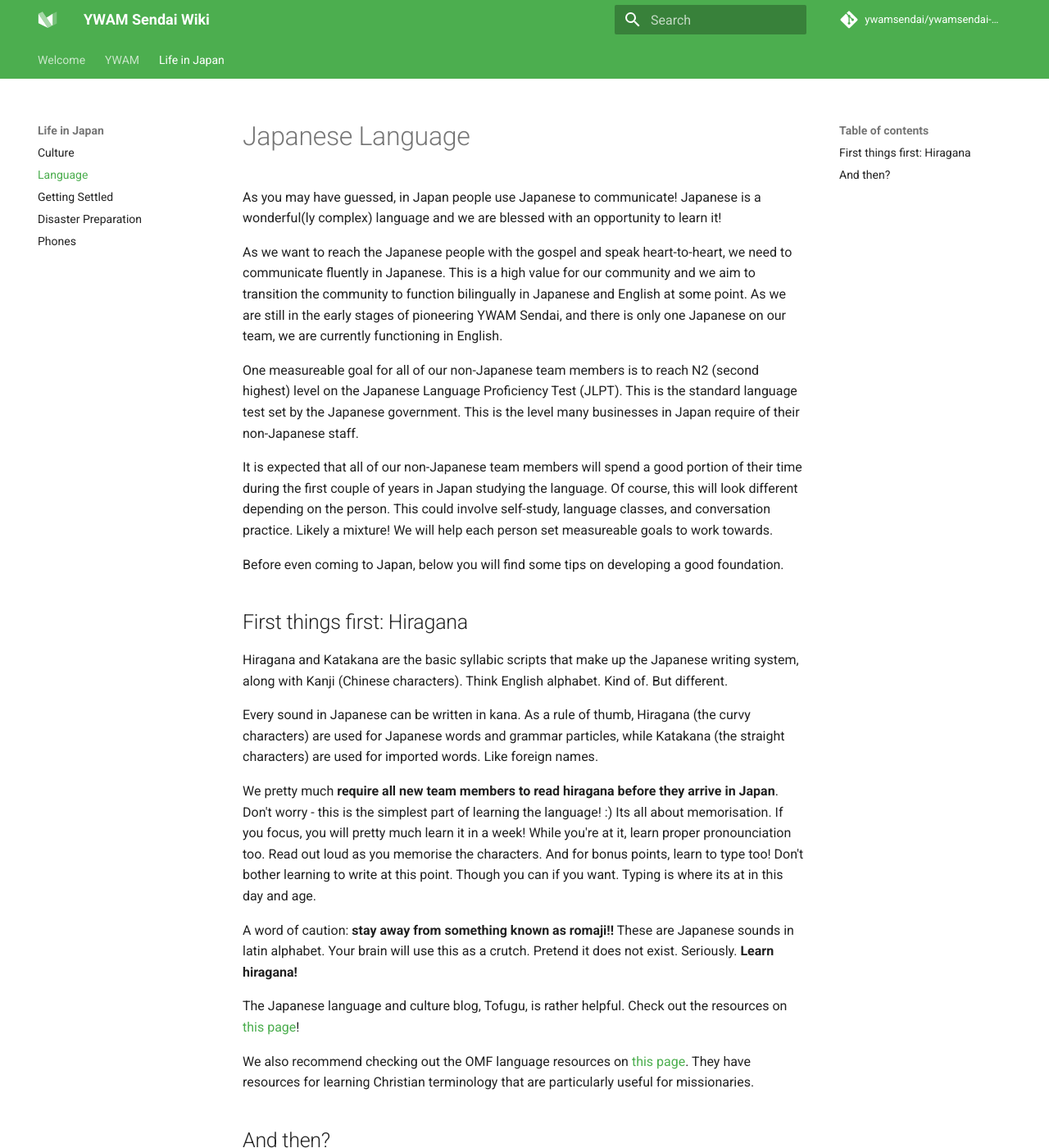
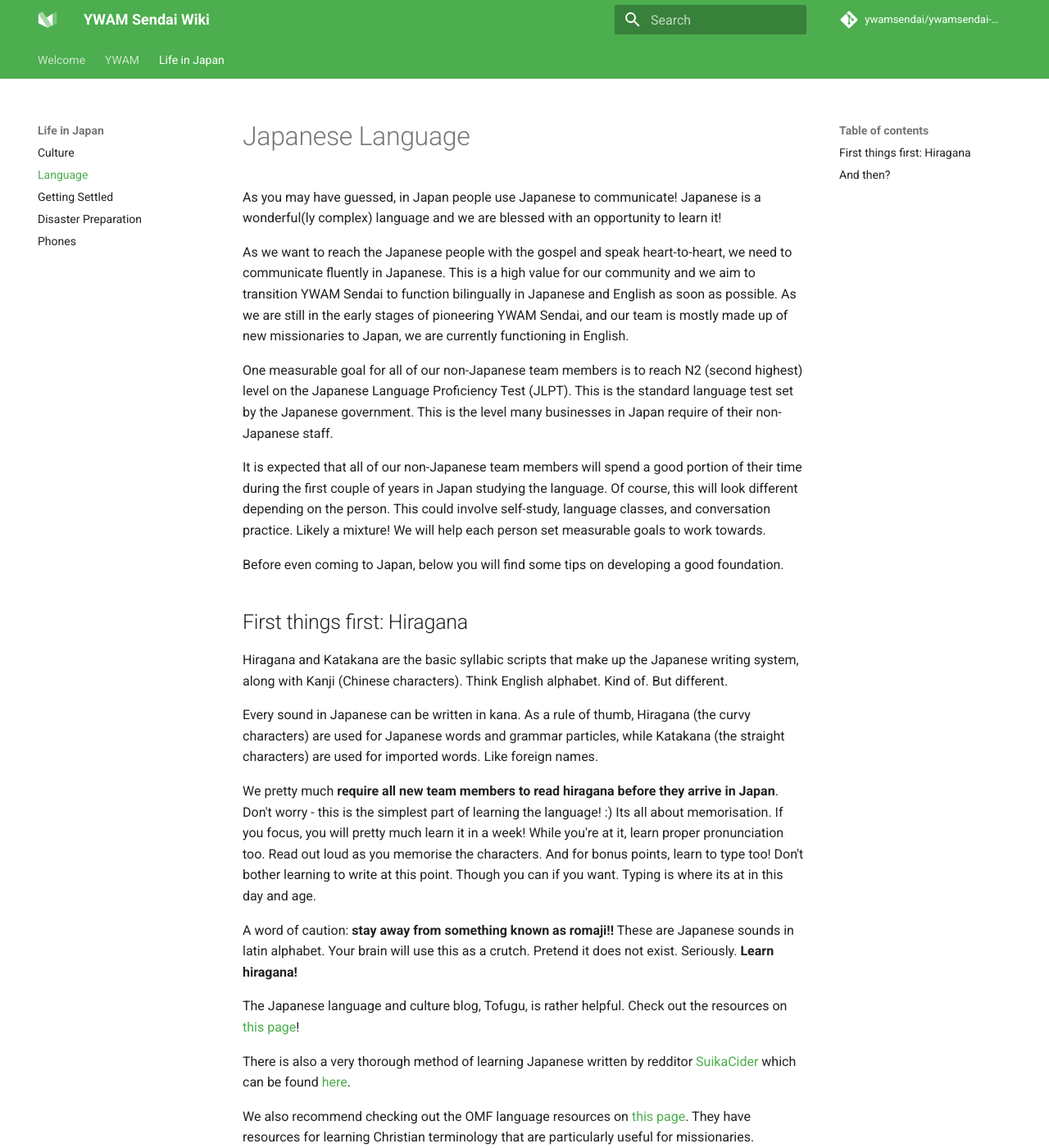
Before and after one commit to ywamsendai/ywamsendai-wiki, an MkDocs documentation site: the page built from docs/lifeinjapan/language.md, in a window 1280 px wide and 1400 px high. Shown: the whole window at 82% size. Built offline with MkDocs 1.6.1 and Material for MkDocs 9.7.7, drawn with Linux system fonts in a browser that asks for light colours; comment, search, counter and statistics services are not loaded; some of the changed text lies outside the part shown.

Commit message:
correct spelling mistakes and linked to reddit article

```diff
--- a/docs/lifeinjapan/language.md
+++ b/docs/lifeinjapan/language.md
@@ -2,11 +2,11 @@
 
 As you may have guessed, in Japan people use Japanese to communicate! Japanese is a wonderful(ly complex) language and we are blessed with an opportunity to learn it!
 
-As we want to reach the Japanese people with the gospel and speak heart-to-heart, we need to communicate fluently in Japanese. This is a high value for our community and we aim to transition the community to function bilingually in Japanese and English at some point. As we are still in the early stages of pioneering YWAM Sendai, and there is only one Japanese on our team, we are currently functioning in English.
+As we want to reach the Japanese people with the gospel and speak heart-to-heart, we need to communicate fluently in Japanese. This is a high value for our community and we aim to transition YWAM Sendai to function bilingually in Japanese and English as soon as possible. As we are still in the early stages of pioneering YWAM Sendai, and our team is mostly made up of new missionaries to Japan, we are currently functioning in English.
 
-One measureable goal for all of our non-Japanese team members is to reach N2 (second highest) level on the Japanese Language Proficiency Test (JLPT). This is the standard language test set by the Japanese government. This is the level many businesses in Japan require of their non-Japanese staff.
+One measurable goal for all of our non-Japanese team members is to reach N2 (second highest) level on the Japanese Language Proficiency Test (JLPT). This is the standard language test set by the Japanese government. This is the level many businesses in Japan require of their non-Japanese staff.
 
-It is expected that all of our non-Japanese team members will spend a good portion of their time during the first couple of years in Japan studying the language. Of course, this will look different depending on the person. This could involve self-study, language classes, and conversation practice. Likely a mixture! We will help each person set measureable goals to work towards.
+It is expected that all of our non-Japanese team members will spend a good portion of their time during the first couple of years in Japan studying the language. Of course, this will look different depending on the person. This could involve self-study, language classes, and conversation practice. Likely a mixture! We will help each person set measurable goals to work towards.
 
 Before even coming to Japan, below you will find some tips on developing a good foundation.
 
@@ -16,11 +16,13 @@ Hiragana and Katakana are the basic syllabic scripts that make up the Japanese w
 
 Every sound in Japanese can be written in kana. As a rule of thumb, Hiragana (the curvy characters) are used for Japanese words and grammar particles, while Katakana (the straight characters) are used for imported words. Like foreign names.
 
-We pretty much **require all new team members to read hiragana before they arrive in Japan**. Don't worry - this is the simplest part of learning the language! :) Its all about memorisation. If you focus, you will pretty much learn it in a week! While you're at it, learn proper pronounciation too. Read out loud as you memorise the characters. And for bonus points, learn to type too! Don't bother learning to write at this point. Though you can if you want. Typing is where its at in this day and age.
+We pretty much **require all new team members to read hiragana before they arrive in Japan**. Don't worry - this is the simplest part of learning the language! :) Its all about memorisation. If you focus, you will pretty much learn it in a week! While you're at it, learn proper pronunciation too. Read out loud as you memorise the characters. And for bonus points, learn to type too! Don't bother learning to write at this point. Though you can if you want. Typing is where its at in this day and age.
 
 A word of caution: **stay away from something known as romaji!!** These are Japanese sounds in latin alphabet. Your brain will use this as a crutch. Pretend it does not exist. Seriously. **Learn hiragana!**
 
 The Japanese language and culture blog, Tofugu, is rather helpful. Check out the resources on [this page](https://www.tofugu.com/learn-japanese/)!
+
+There is also a very thorough method of learning Japanese written by redditor [SuikaCider](https://www.reddit.com/user/SuikaCider/) which can be found [here](https://docs.google.com/document/d/10bRzVblKVOsQJjTc2PIi1Gbj_LrsJCkMkh0SutXCZdI/edit#).
 
 We also recommend checking out the OMF language resources on [this page](https://omf.org/asia/japan/resources/japanese-language/). They have resources for learning Christian terminology that are particularly useful for missionaries.
 
@@ -30,12 +32,10 @@ Okay, so maybe you already know hiragana? Or you just learned it in a week or so
 
 Seriously, the more ground work on this you do before you arrive, the better. A solid foundation will really help!
 
-Before getting into the nitty-gritty of Japanese grammar (which you can focus on when you're immersed in it in Japan), it is good to learn to read basic kanji, touch up a little more on pronounciation, learn to read katakana, and practice typing it too. If you can work on these things *before* coming to Japan, it will help immensely as you then can focus on grammar without the distraction of learning these basic things from scratch.
-
-No worries if you don't have time to make it this far before coming! (Just make sure you learn hiragana ASAP!) The more you learn the better.
+Before getting into the nitty-gritty of Japanese grammar, it is good to learn to read basic kanji, touch up a little more on pronunciation, learn to read katakana, and practice typing it too. If you can work on these things *before* coming to Japan, it will help immensely as you then can focus on grammar without the distraction of learning these basic things from scratch.
 
 Just keep going through the Tofugu page we linked to earlier and you will make good progress.
 
-In terms of kanji learning, they do recommend Wanikani, which they made themselves. I (Gary) use it and think it works extremely well! You can take a trial for free, which is nice. They also tend to do a New Year sale where you can get lifetime access for a really good price.
+In terms of kanji learning, they do recommend WaniKani, which they made themselves. I (Gary) use it and think it works extremely well! You can take a trial for free, which is nice. They also tend to do a New Year sale where you can get lifetime access for a really good price.
 
 May God guide you and open your mind to this exciting and interesting language!
```
